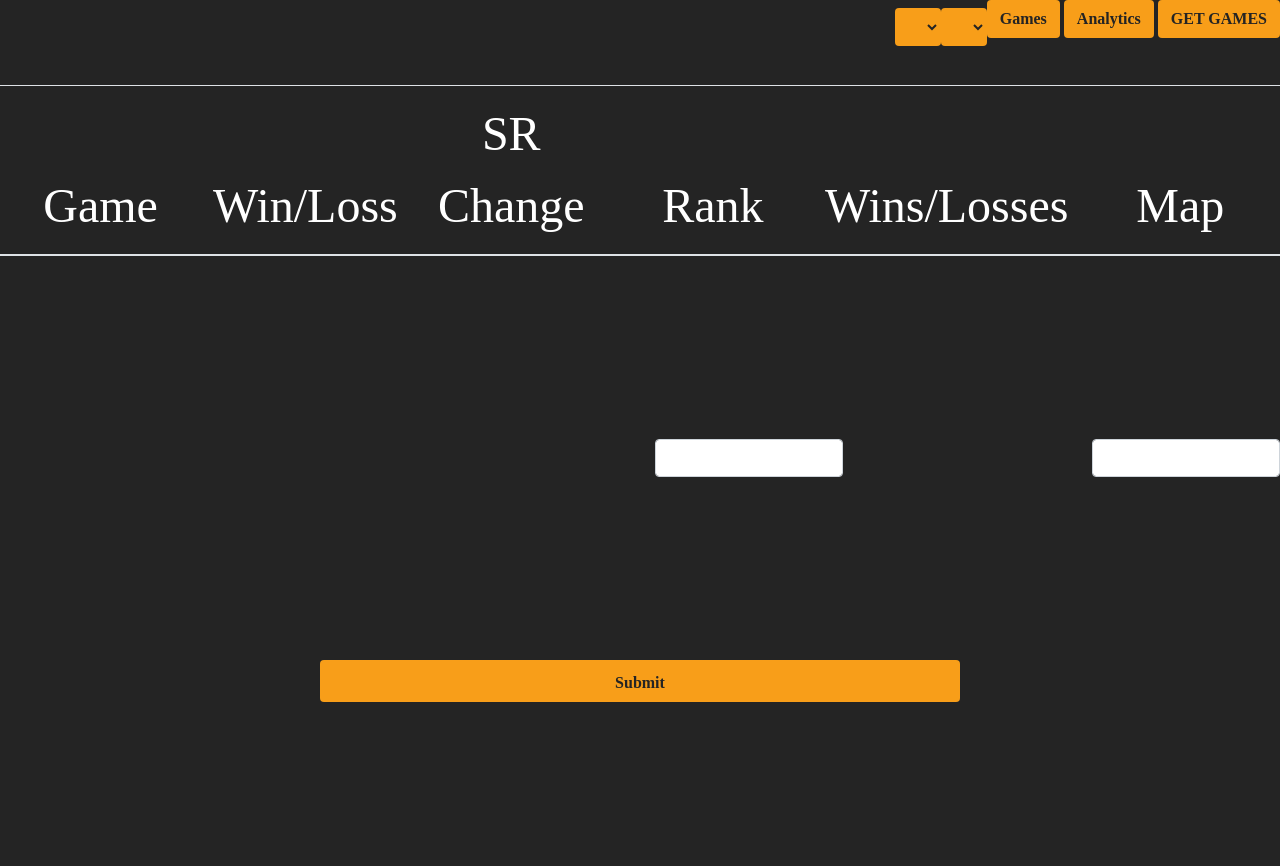
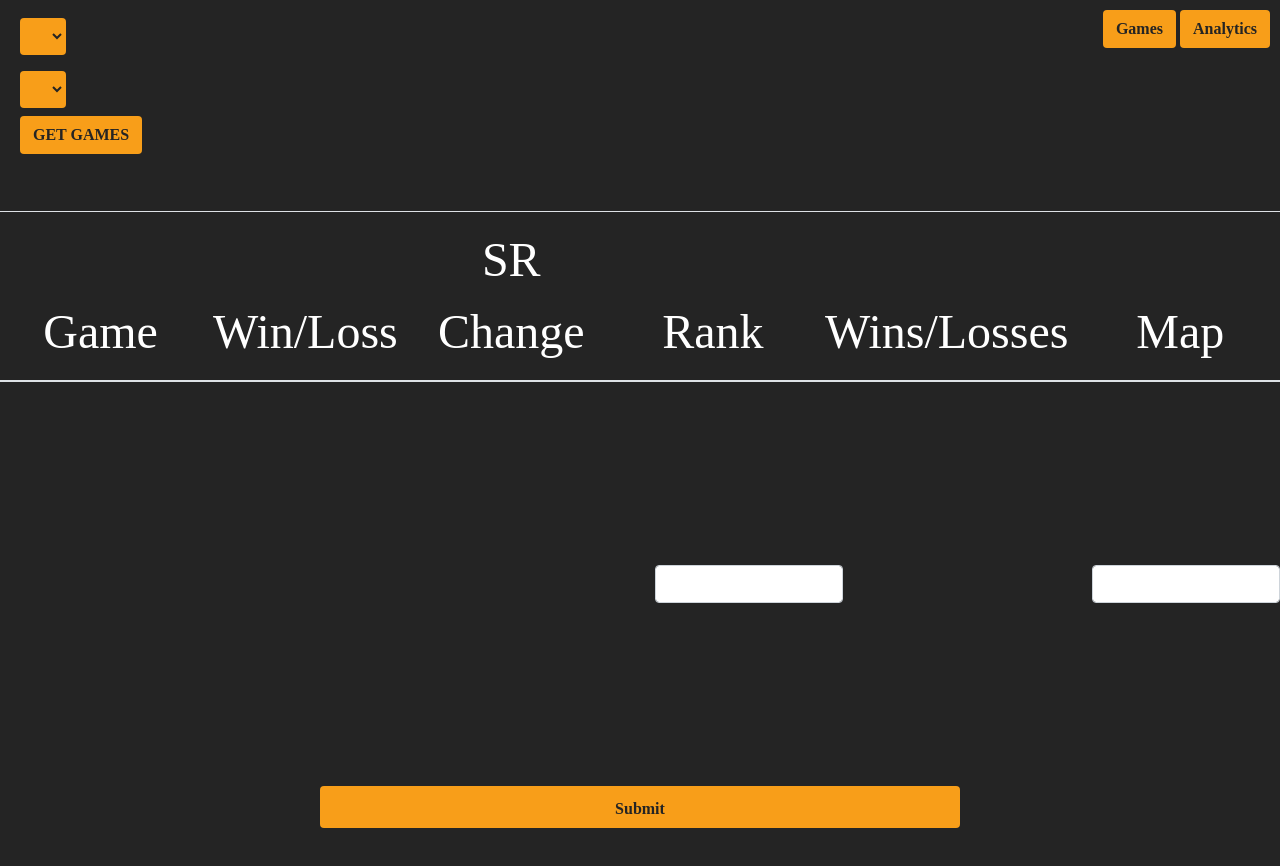
Before and after one commit to matthewmahler/Overwatch-Performance-Tracker, a website: page public/members.html in a window 1280 px wide. Shown: the top 866 px of the page. Drawn offline with nearby package versions, Linux system fonts and the light colour scheme; no server answers; a web font is replaced by a local one.

Commit message:
halp plz

```diff
--- a/public/css/style.css
+++ b/public/css/style.css
@@ -9,89 +9,99 @@ body {
 	color: #fff;
 }
 
-th{
+th {
 	text-align: center;
 	font-size: 3em;
 	width: 16%;
 }
-td{
+
+td {
 	text-align: center;
 	font-size: 1.5em;
 }
 
-.section{
+.section {
 	height: 100vh;
 	margin-top: 30px;
 }
 
-.landing-panel{
+.landing-panel {
 	text-align: center;
 	background: #242424;
 	z-index: 2;
-
 }
 
-.jumbotron{
+.jumbotron {
 	background: #242424;
 	text-align: center;
 }
 
-.main-logo{
+.main-logo {
 	padding: 0;
 	text-align: center;
 }
 
-.nav-row{
+.nav-row {
 	z-index: 2;
 }
 
-nav #menu{
-	z-index: 1;
-display: inline-block;
+#menu {
+	padding: 10px;
 
 }
 
-#menu li{
+#get-menu {
+	padding: 10px;
+	margin-left: 10px;
+
+}
+
+nav #menu {
+	z-index: 1;
+	display: inline-block;
+}
+
+#menu li {
 	display: inline-block
 }
 
-.main-logo{
+.main-logo {
 	width: 100%;
 }
 
-.btn{
+.btn {
 	background-color: #f89e19;
 	color: #242424;
 	font-weight: 700;
 }
 
-#season-div{
+#season-div {
 	text-align: center;
 	height: 100vh;
 	overflow: auto;
 }
 
-
-form{
+form {
 	font-size: 2em;
 }
 
-input{
-width: 90%;
+input {
+	width: 90%;
 }
 
-#add-game-btn{
+#add-game-btn {
 	padding-top: 10px;
 	width: 50%;
 }
 
-.graph-row{
+.graph-row {
 	height: 100vh;
 }
 
 .btn span.glyphicon {
 	opacity: 0;
 }
+
 .btn.active span.glyphicon {
 	opacity: 1;
 }
@@ -100,14 +110,14 @@ width: 90%;
 	position: relative;
 }
 
-.chart-wrapper > canvas {
+.chart-wrapper>canvas {
 	position: absolute;
 	left: 0;
 	top: 0;
-	pointer-events:none;
+	pointer-events: none;
 }
 
 .chart-area-wrapper {
-	width: 100vw;
+	width: 90vw;
 	overflow-x: scroll;
 }
--- a/public/js/app.js
+++ b/public/js/app.js
@@ -139,6 +139,7 @@ function getGames(currentGamertag, currentSeason) {
   $.get("/api/games/?" + GamertagId + SeasonId, function (data) {
     console.log("Games in Season: " + currentSeason, data);
     games = data;
+
     buildTable(games);
     repackageData(games);
     buildGraph();
@@ -146,6 +147,7 @@ function getGames(currentGamertag, currentSeason) {
 }
 
 function buildTable(games) {
+  $("#season-table > tbody").empty();
   for (i = 0; i < games.length; i++) {
     var newRankDiff;
     var newWLD;
--- a/public/members.html
+++ b/public/members.html
@@ -17,12 +17,25 @@
 
 <body>
   <div class="row nav-row">
-    <div class="col-md-12">
+    <div class="col-md-6">
+      <nav class="nav justify-content-start">
+        <ul id="get-menu" class="justify-content-start">
+          <li>
+            <select class="btn py-2 my-2" id="gt-select" name="gt">
+            </select>
+          </li>
+          <li>
+            <select class="btn py-2 my-2" id="season-select" name="season">
+            </select>
+          </li>
+          <li>
+            <button class="btn" id="get-games">GET GAMES</button>
+          </li>
+        </ul>
+      </nav>
+    </div>
+    <div class="col-md-6">
       <nav class="nav justify-content-end">
-        <select class="btn py-2 my-2" id="gt-select" name="gt">
-        </select>
-        <select class="btn py-2 my-2" id="season-select" name="season">
-        </select>
         <ul id="menu">
           <li data-menuanchor="secondPage">
             <a class="btn btn-menu" href="#section1" role="button">Games</a>
@@ -30,9 +43,7 @@
           <li data-menuanchor="3rdPage">
             <a class="btn btn-menu" href="#3rdPage" role="button">Analytics</a>
           </li>
-          <li>
-            <button class="btn" id="get-games">GET GAMES</button>
-          </li>
+
         </ul>
       </nav>
     </div>
```
